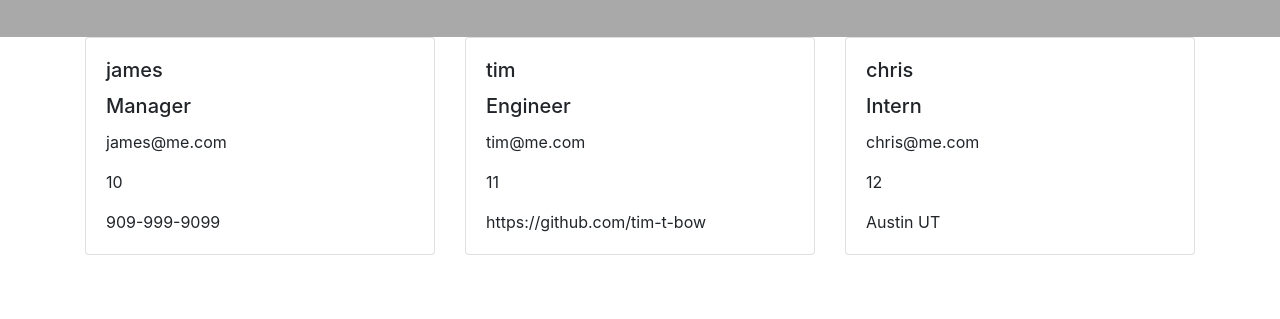
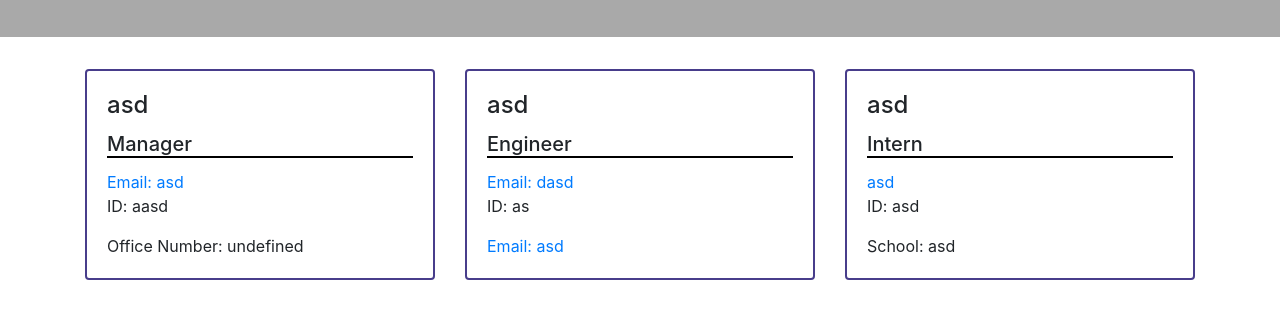
Before and after one commit to christa-baccas/HOMEWORK10_TEAM_PROFILE_GENERATOR, a website: page dis/index.html in a window 1280 px wide. Shown: the part 83-402 px from the top of the page. Drawn offline with nearby package versions, Linux system fonts and the light colour scheme.

Commit message:
added styling and changed some html format

```diff
--- a/dis/index.html
+++ b/dis/index.html
@@ -13,35 +13,35 @@
             <h1>My Team Profile</h1>
         </header>
         <div class="container">
-        <div class="row row-cols-1 row-cols-md-3 g-4">
+        <div class="row row-cols-1 row-cols-md-3 g-4 my-row">
           <div class="col-4">
           <div class="card">
             <div class="card-body">
-              <h5 class="card-title">james</h5>
-              <h5 class="card-title">Manager</h5>
-              <p class="card-text">james@me.com</p>
-              <p class="card-text">10</p>
-              <p class="card-text">909-999-9099</p>
+              <h4 class="card-title">asd</h4>
+              <h5 class="card-title my-title">Manager</h5>
+              <a href="mailto:asd">Email: asd</a>
+              <p class="card-text">ID: aasd</p>
+              <p class="card-text">Office Number: undefined</p>
             </div>
           </div>
         </div><div class="col-4">
                 <div class="card">
                   <div class="card-body">
-                    <h5 class="card-title">tim</h5>
-                    <h5 class="card-title">Engineer</h5>
-                    <p class="card-text">tim@me.com</p>
-                    <p class="card-text">11</p>
-                    <p class="card-text">https://github.com/tim-t-bow</p>
+                    <h4 class="card-title">asd</h4>
+                    <h5 class="card-title my-title">Engineer</h5>
+                    <a href="mailto:dasd">Email: dasd</a>
+                    <p class="card-text">ID: as</p>
+                    <a href="https://github.com/asd" target="_blank">Email: asd</a>
                   </div>
                 </div>
               </div><div class="col-4">
             <div class="card">
               <div class="card-body">
-                <h5 class="card-title">chris</h5>
-                <h5 class="card-title">Intern</h5>
-                <p class="card-text">chris@me.com</p>
-                <p class="card-text">12</p>
-                <p class="card-text">Austin UT</p>
+                <h4 class="card-title">asd</h4>
+                <h5 class="card-title my-title">Intern</h5>
+                <a href="mailto:Email: asd">asd</a>
+                <p class="card-text">ID: asd</p>
+                <p class="card-text">School: asd</p>
               </div>
             </div>
           </div>
--- a/dis/style.css
+++ b/dis/style.css
@@ -10,3 +10,15 @@ header{
     background-color: darkgray;
     color:darkslateblue;
 }
+
+.my-row{
+    margin-top: 2rem;
+}
+
+.card{
+    border: 2px solid darkslateblue;
+}
+
+.my-title{
+    border-bottom: 2px solid black;
+}
--- a/lib/Engineer.js
+++ b/lib/Engineer.js
@@ -11,7 +11,8 @@ class Engineer extends Employee{
     }
 
     getGithub() {
-        return `https://github.com/${this.github}`;
+        // return `https://github.com/${this.github}`;
+        return this.github;
     }
 }
 
```
Also changed, not shown: index.js (+23 -26 lines).
